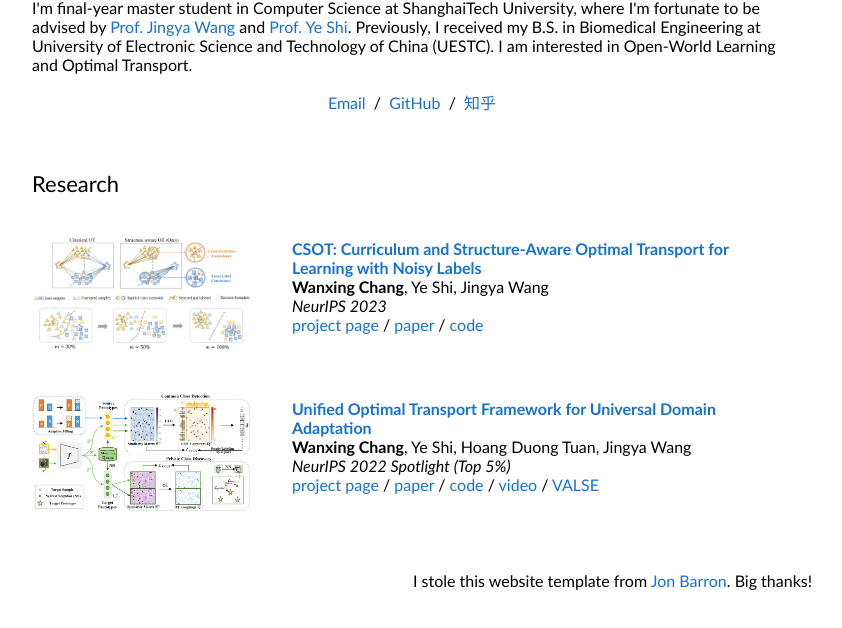
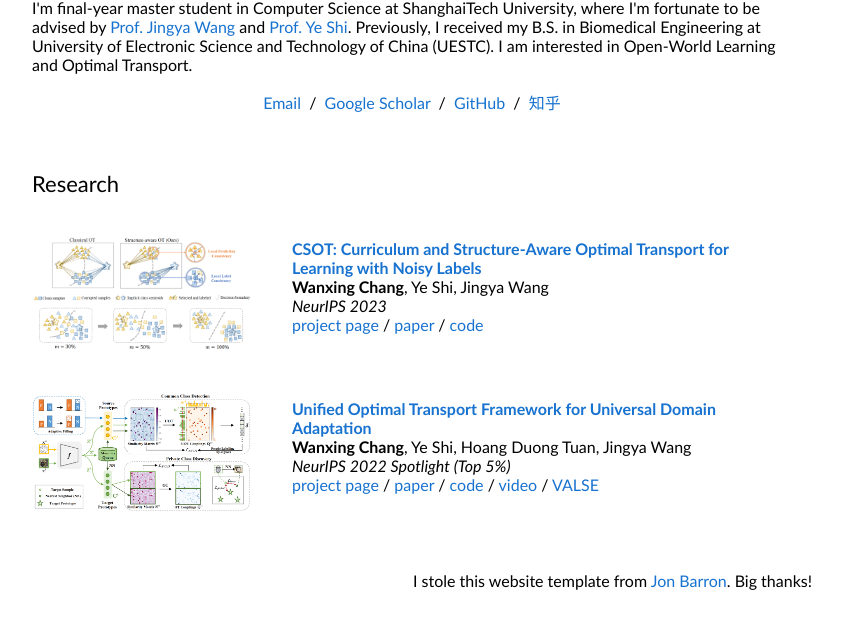
Before and after one commit to changwxx/changwxx.github.io, a plain HTML site: page index.html in a window 1280 px wide. Shown: the part 112-740 px from the top of the page, without its empty margins (228-1070 px from the left). Drawn offline with Linux system fonts and the light colour scheme.

Commit message:
Update index.html

```diff
--- a/index.html
+++ b/index.html
@@ -28,7 +28,7 @@
                 </p>
                 <p style="text-align:center">
                   <a href="changwx@shanghaitech.edu.cn">Email</a> &nbsp;/&nbsp;
-                  <!-- <a href="">Google Scholar</a> &nbsp;/&nbsp; -->
+                  <a href="https://scholar.google.com/citations?user=07BLeI8AAAAJ">Google Scholar</a> &nbsp;/&nbsp;
                   <a href="https://github.com/changwxx">GitHub</a> &nbsp;/&nbsp;
                   <a href="https://www.zhihu.com/people/changwx">知乎</a>
                 </p>
```
